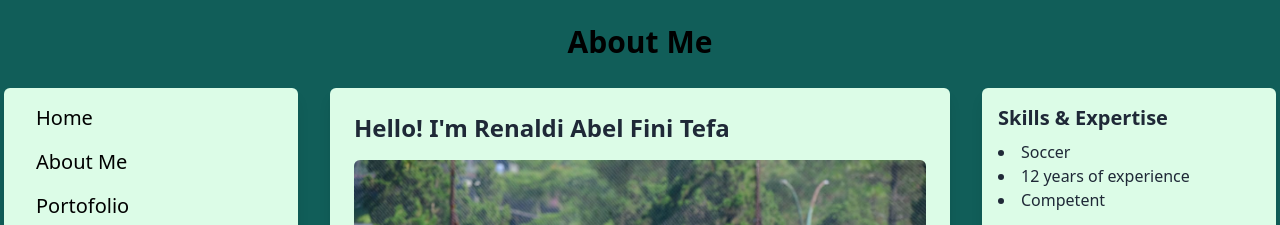
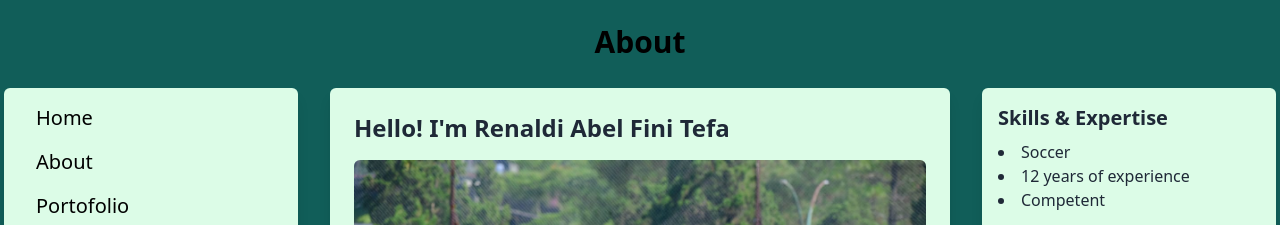
Before and after one commit to 2382036/FinalProjectWeb, a plain HTML site: page about.html in a window 1280 px wide. Shown: the top 225 px of the page. Drawn offline with nearby package versions, Linux system fonts and the light colour scheme.

Commit message:
Update about.html

```diff
--- a/about.html
+++ b/about.html
@@ -10,7 +10,7 @@
 
     <!-- Header Section -->
     <header class="bg-teal-800 text-black p-6">
-        <h1 class="text-3xl font-bold text-center">About Me</h1>
+        <h1 class="text-3xl font-bold text-center">About</h1>
     </header>
 
     <!-- Main Content Container -->
@@ -20,7 +20,7 @@
        <nav class="bg-green-100 p-4 shadow-lg rounded-md">
         <ul class="space-y-4">
             <li><a href="index.html" class="text-black text-xl hover:bg-blue-300 py-2 px-4 rounded">Home</a></li>
-            <li><a href="about.html" class="text-black text-xl hover:bg-blue-300 py-2 px-4 rounded">About Me</a></li>
+            <li><a href="about.html" class="text-black text-xl hover:bg-blue-300 py-2 px-4 rounded">About</a></li>
             <li><a href="geleri.html" class="text-black text-xl hover:bg-blue-300 py-2 px-4 rounded">Portofolio</a></li>
             <li><a href="calcolator.html" class="text-black text-xl hover:bg-blue-300 py-2 px-4 rounded">Calcolator</a></li>
             <li><a href="registration.html" class="text-black text-xl hover:bg-blue-300 py-2 px-4 rounded">Registration</a></li>
```
